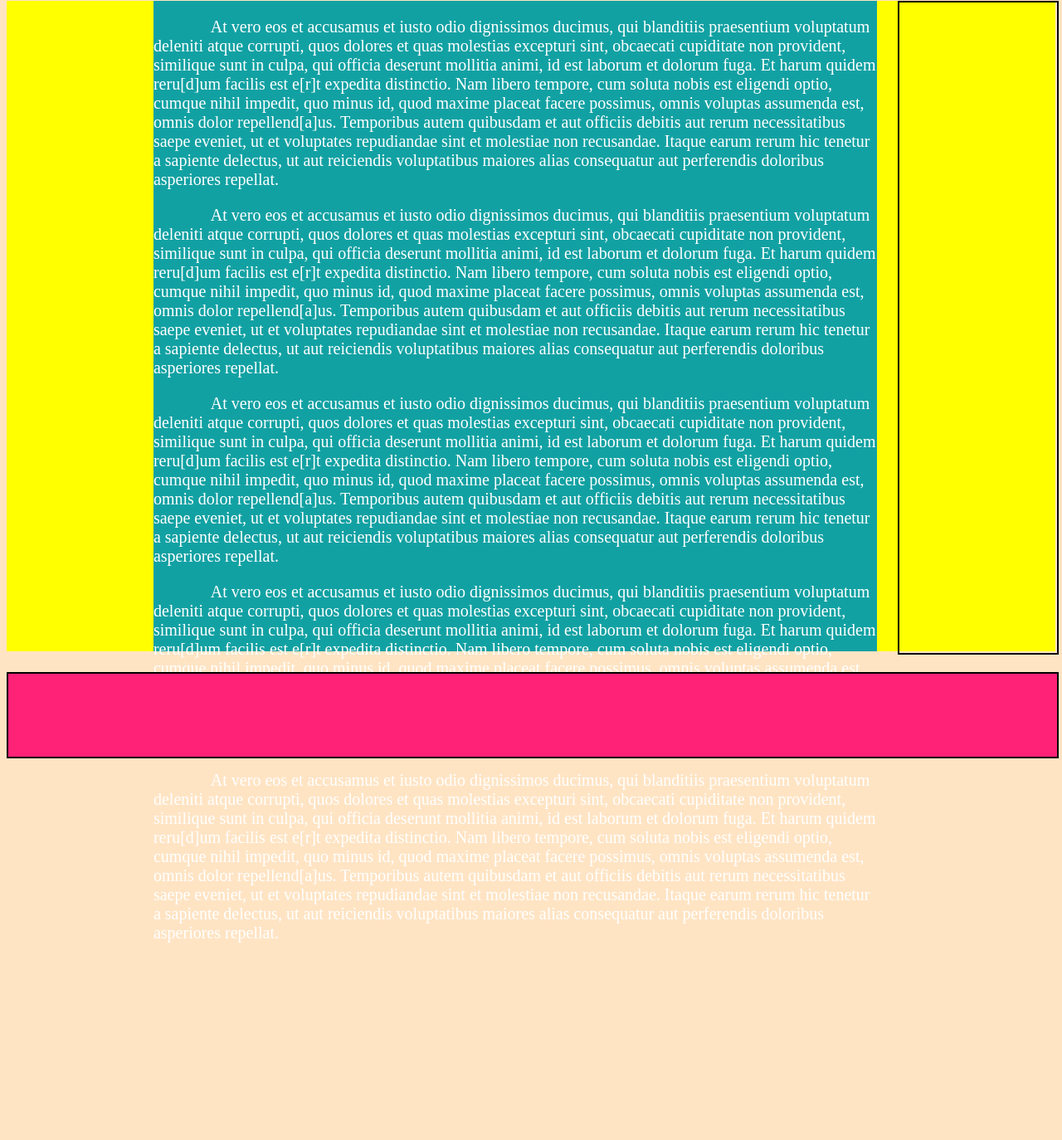
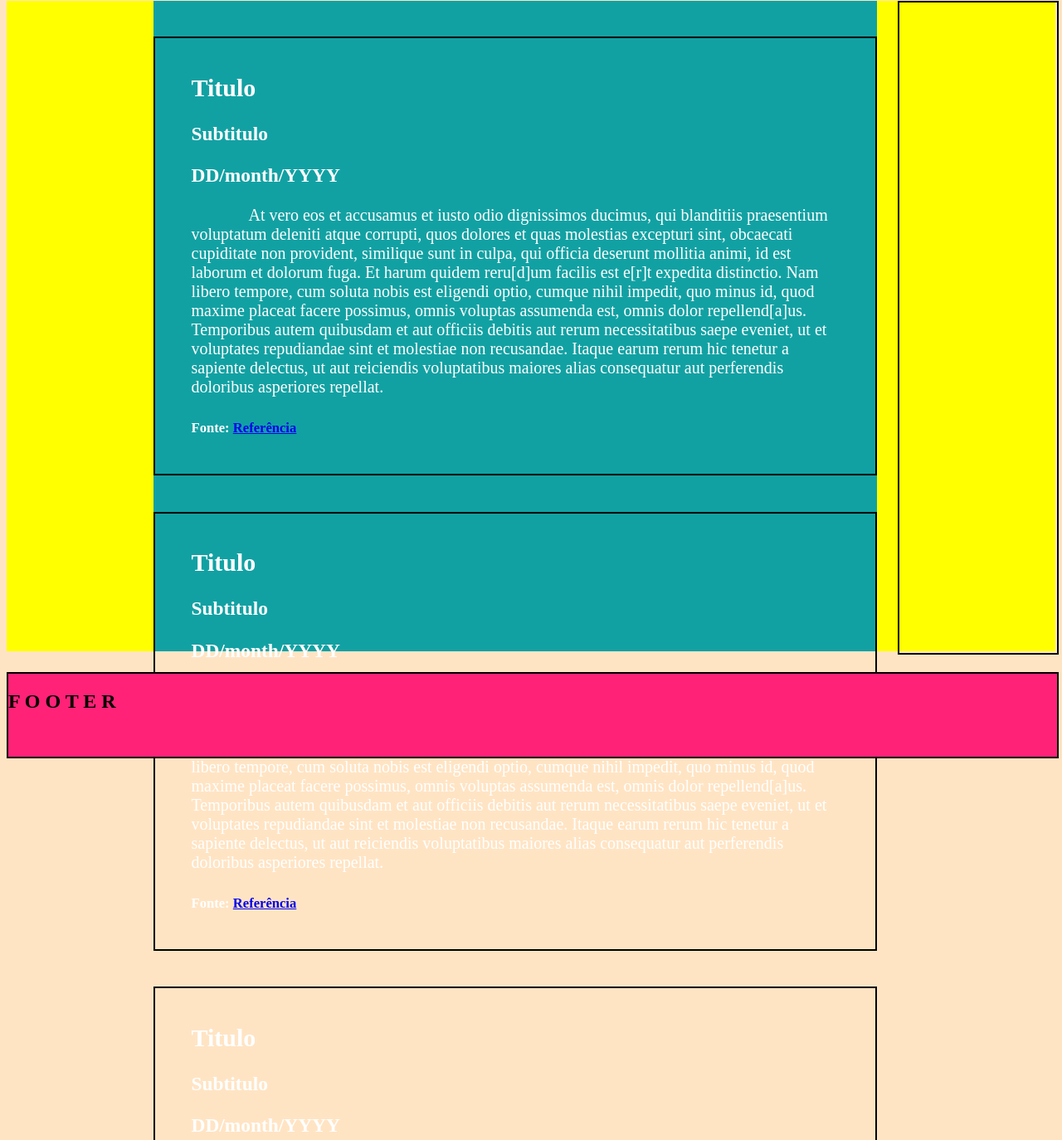
Before and after one commit to eduardoeismann/OnePageWebsite, a plain HTML site: page blog/index.html in a window 1280 px wide. Shown: the part 1547-2921 px from the top of the page at 83% size. Before the commit the page ends 2683 px from the top, so only its background shows below. Drawn offline with Linux system fonts and the light colour scheme.

Commit message:
Pre layout, done. Need to fiz news length.

```diff
--- a/blog/index.html
+++ b/blog/index.html
@@ -4,6 +4,7 @@
     <head>
         <title>Lactose</title>
         <link rel="stylesheet" href="styles.css">
+        <meta charset="UTF-8">
     </head>
     <body>
         <div class="main-page">
@@ -86,6 +87,10 @@
                     - Fonte
                 -->
                 <div class="description">
+                    <div class="add-news asign-borders margin-top-5 padding-news">
+                        <h2>Titulo</h2>
+                        <h3>Subtitulo</h3>
+                        <h3>DD/month/YYYY</h3>
                         <p>
                             &nbsp &nbsp &nbsp &nbsp &nbsp  &nbsp &nbsp
                             At vero eos et accusamus et iusto odio dignissimos ducimus, qui blanditiis
@@ -101,6 +106,12 @@
                             reiciendis voluptatibus maiores alias consequatur aut perferendis doloribus
                             asperiores repellat.
                         </p>
+                        <h5>Fonte: <a href="http://#">Referência</a></h5>
+                    </div>
+                    <div class="add-news asign-borders margin-top-5 padding-news">
+                        <h2>Titulo</h2>
+                        <h3>Subtitulo</h3>
+                        <h3>DD/month/YYYY</h3>
                         <p>
                             &nbsp &nbsp &nbsp &nbsp &nbsp  &nbsp &nbsp
                             At vero eos et accusamus et iusto odio dignissimos ducimus, qui blanditiis
@@ -116,6 +127,12 @@
                             reiciendis voluptatibus maiores alias consequatur aut perferendis doloribus
                             asperiores repellat.
                         </p>
+                        <h5>Fonte: <a href="http://#">Referência</a></h5>
+                    </div>
+                    <div class="add-news asign-borders margin-top-5 padding-news">
+                        <h2>Titulo</h2>
+                        <h3>Subtitulo</h3>
+                        <h3>DD/month/YYYY</h3>
                         <p>
                             &nbsp &nbsp &nbsp &nbsp &nbsp  &nbsp &nbsp
                             At vero eos et accusamus et iusto odio dignissimos ducimus, qui blanditiis
@@ -131,6 +148,12 @@
                             reiciendis voluptatibus maiores alias consequatur aut perferendis doloribus
                             asperiores repellat.
                         </p>
+                        <h5>Fonte: <a href="http://#">Referência</a></h5>
+                    </div>
+                    <div class="add-news asign-borders margin-top-5 padding-news">
+                        <h2>Titulo</h2>
+                        <h3>Subtitulo</h3>
+                        <h3>DD/month/YYYY</h3>
                         <p>
                             &nbsp &nbsp &nbsp &nbsp &nbsp  &nbsp &nbsp
                             At vero eos et accusamus et iusto odio dignissimos ducimus, qui blanditiis
@@ -146,6 +169,12 @@
                             reiciendis voluptatibus maiores alias consequatur aut perferendis doloribus
                             asperiores repellat.
                         </p>
+                        <h5>Fonte: <a href="http://#">Referência</a></h5>
+                    </div>
+                    <div class="add-news asign-borders margin-top-5 padding-news">
+                        <h2>Titulo</h2>
+                        <h3>Subtitulo</h3>
+                        <h3>DD/month/YYYY</h3>
                         <p>
                             &nbsp &nbsp &nbsp &nbsp &nbsp  &nbsp &nbsp
                             At vero eos et accusamus et iusto odio dignissimos ducimus, qui blanditiis
@@ -161,11 +190,15 @@
                             reiciendis voluptatibus maiores alias consequatur aut perferendis doloribus
                             asperiores repellat.
                         </p>
+                        <h5>Fonte: <a href="http://#">Referência</a></h5>
+                    </div>
                 </div>
                 <div class="kokoku-2 asign-borders"></div>
             </div>
 
-            <footer class="asign-borders"></footer>
+            <footer class="asign-borders">
+                <h2>F O O T E R</h2>
+            </footer>
         </div>
 
     </body>
--- a/blog/styles.css
+++ b/blog/styles.css
@@ -69,3 +69,7 @@ html { background-color: bisque; }
 footer { float: left; width: 100%; height: 100px; background-color: #ff2277; margin-top: 2%; clear: both; }
 
 .asign-borders { border-width: 2px; border-style: solid; border-color:  #000000; }
+
+.margin-top-5 { margin-top: 5%; }
+
+.padding-news { padding-left: 5%; padding-right: 5%; padding-top: 2%; padding-bottom: 2%; }
```
Lines whose indentation alone changed are shown as unchanged.
